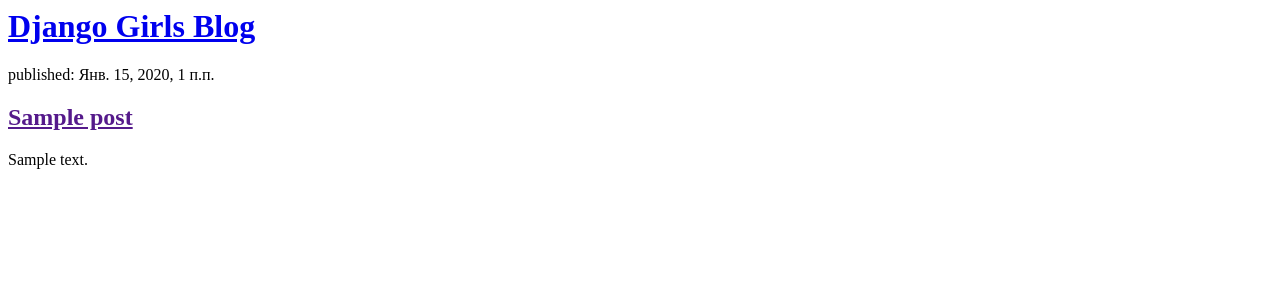
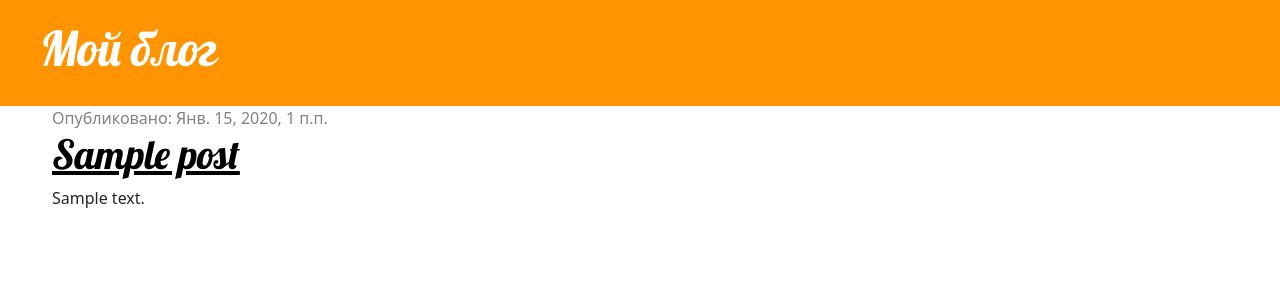
Before and after one commit to relucentlake/my-first-blog, a Django app: page / in a window 1280 px wide. Shown: the top 300 px of the page. Run offline with Django 3.2, Linux system fonts and the light colour scheme; tables that the repository leaves empty hold one stand-in row (values such as "Sample post").

Commit message:
27.10.22

```diff
--- /dev/null
+++ b/blog/static/css/blog.css
@@ -0,0 +1,62 @@
+h1 a {
+    color: #FCA205;
+}
+h1, h2, h3, h4 {
+    font-family: 'Lobster', cursive;
+}
+.page-header {
+    background-color: #ff9400;
+    margin-top: 0;
+    padding: 20px 20px 20px 40px;
+  }
+
+  .page-header h1,
+  .page-header h1 a,
+  .page-header h1 a:visited,
+  .page-header h1 a:active {
+    color: #ffffff;
+    font-size: 36pt;
+    text-decoration: none;
+  }
+
+  .content {
+    margin-left: 40px;
+  }
+
+  h1,
+  h2,
+  h3,
+  h4 {
+    font-family: 'Lobster', cursive;
+  }
+
+  .date {
+    color: #828282;
+  }
+
+  .save {
+    float: right;
+  }
+
+  .post-form textarea,
+  .post-form input {
+    width: 100%;
+  }
+
+  .top-menu,
+  .top-menu:hover,
+  .top-menu:visited {
+    color: #ffffff;
+    float: right;
+    font-size: 26pt;
+    margin-right: 20px;
+  }
+
+  .post {
+    margin-bottom: 70px;
+  }
+
+  .post h1 a,
+  .post h1 a:visited {
+    color: #000000;
+  }
--- /dev/null
+++ b/blog/templates/blog/base.html
@@ -0,0 +1,33 @@
+{% load static %}
+<html>
+
+<head>
+  <title>Мой блог</title>
+  <link rel="preconnect" href="https://fonts.googleapis.com">
+  <link rel="preconnect" href="https://fonts.gstatic.com" crossorigin>
+  <link href="https://fonts.googleapis.com/css2?family=Lobster&display=swap" rel="stylesheet">
+
+  <link href="https://cdn.jsdelivr.net/npm/bootstrap@5.2.2/dist/css/bootstrap.min.css" rel="stylesheet"
+    integrity="sha384-Zenh87qX5JnK2Jl0vWa8Ck2rdkQ2Bzep5IDxbcnCeuOxjzrPF/et3URy9Bv1WTRi" crossorigin="anonymous">
+  <script src="https://cdn.jsdelivr.net/npm/bootstrap@5.2.2/dist/js/bootstrap.bundle.min.js"
+    integrity="sha384-OERcA2EqjJCMA+/3y+gxIOqMEjwtxJY7qPCqsdltbNJuaOe923+mo//f6V8Qbsw3"
+    crossorigin="anonymous"></script>
+  <link rel="stylesheet" href="{% static 'css/blog.css' %}">
+</head>
+
+<body>
+  <div class="page-header">
+    <h1><a href="/">Мой блог</a></h1>
+  </div>
+
+  <div class="content container">
+    <div class="row">
+      <div class="col-md-8">
+        {%block content%}
+        {%endblock%}
+      </div>
+    </div>
+  </div>
+</body>
+
+</html>
--- a/blog/templates/blog/post_list.html
+++ b/blog/templates/blog/post_list.html
@@ -1,11 +1,14 @@
-<header>
-    <h1><a href="/">Django Girls Blog</a></h1>
-</header>
+{% extends 'blog/base.html' %}
 
+{% block content %}
 {% for post in posts %}
-    <article>
-        <time>published: {{ post.published_date }}</time>
-        <h2><a href="">{{ post.title }}</a></h2>
-        <p>{{ post.text|linebreaksbr }}</p>
-    </article>
+<div class="post">
+  <div class="date">
+    Опубликовано:
+    {{ post.published_date }}
+  </div>
+  <h1><a href="{% url 'post_detail' pk=post.pk %}">{{ post.title }}</a></h1>
+  <p>{{ post.text|linebreaksbr }}</p>
+</div>
 {% endfor %}
+{% endblock %}
--- a/blog/urls.py
+++ b/blog/urls.py
@@ -2,4 +2,5 @@ from django.urls import path
 from . import views
 urlpatterns = [
     path('', views.post_list, name='post_list'),
+    path('post/<int:pk>/', views.post_detail, name='post_detail')
 ]
--- a/blog/views.py
+++ b/blog/views.py
@@ -1,7 +1,11 @@
 from django.shortcuts import render
 from django.utils import timezone
 from .models import Post
+from django.shortcuts import render, get_object_or_404
 
 def post_list(request):
     posts = Post.objects.filter(published_date__lte=timezone.now()).order_by('published_date')
     return render(request, 'blog/post_list.html', {'posts': posts})
+def post_detail(request, pk):
+    post = get_object_or_404(Post, pk=pk)
+    return render(request, 'blog/post_detail.html', {'post': post})
```
Also changed, not shown: blog/templates/blog/post_detail.html (added, +13 -0 lines).
